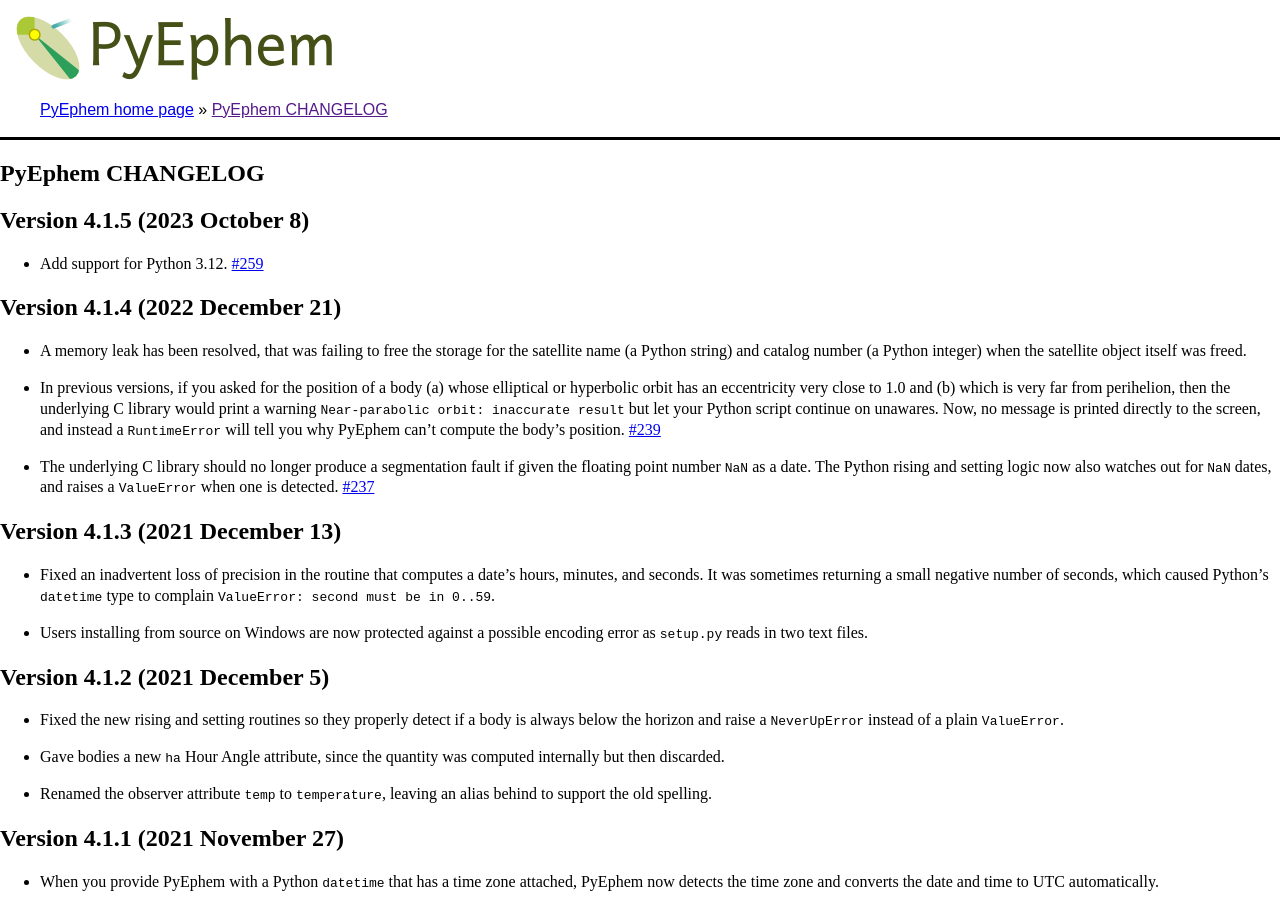
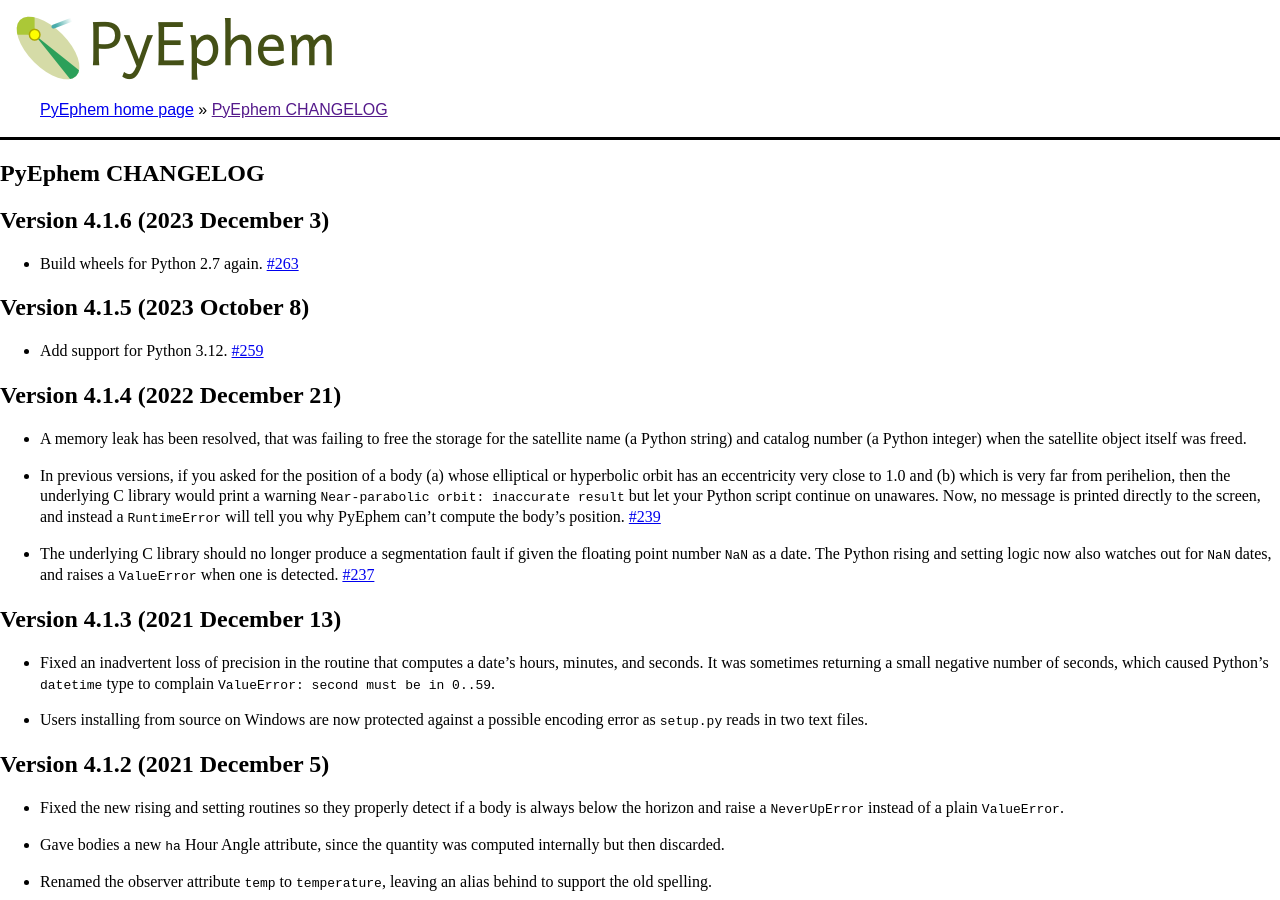
Before and after one commit to brandon-rhodes/pyephem, a Sphinx documentation site: the page built from ephem/doc/CHANGELOG.rst, in a window 1280 px wide and 900 px high. Built offline with Sphinx 7.4.7, drawn with Linux system fonts in a browser that asks for light colours.

Commit message:
Build wheels for Python 2.7 again

```diff
--- a/ephem/__init__.py
+++ b/ephem/__init__.py
@@ -10,7 +10,7 @@
 from math import acos, cos, isnan, pi, sin
 from time import localtime as _localtime
 
-__version__ = '4.1.5'
+__version__ = '4.1.6'
 
 # As a favor, compile a regular expression that our C library would
 # really rather not compile for itself.
--- a/ephem/doc/CHANGELOG.rst
+++ b/ephem/doc/CHANGELOG.rst
@@ -1,6 +1,12 @@
 =================
 PyEphem CHANGELOG
 =================
+
+Version 4.1.6 (2023 December 3)
+------------------------------
+
+- Build wheels for Python 2.7 again.
+  `#263 <https://github.com/brandon-rhodes/pyephem/pull/263>`_
 
 Version 4.1.5 (2023 October 8)
 ------------------------------
```
Also changed, not shown: 1 other file.
